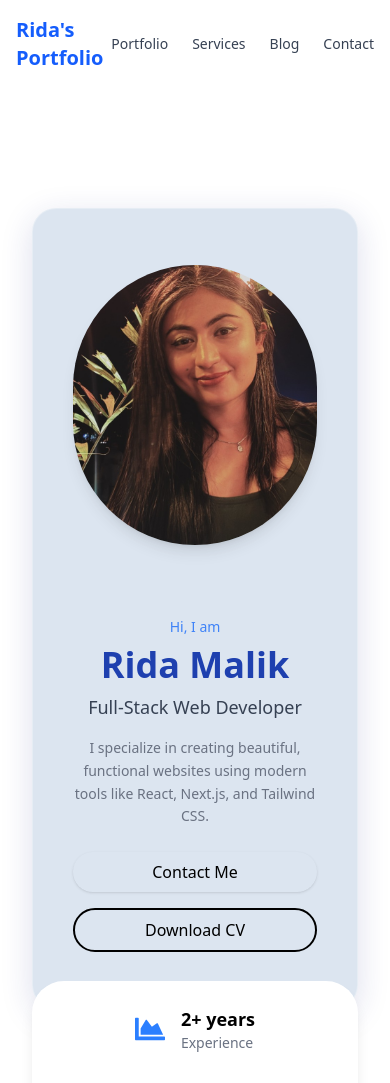
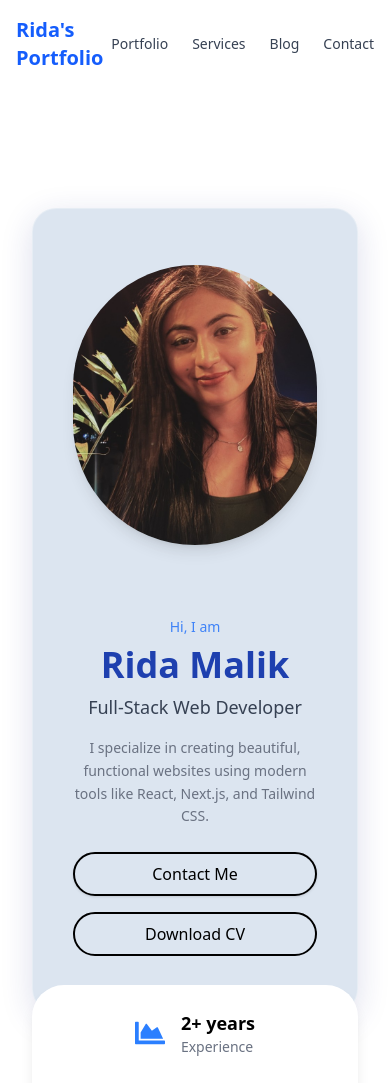
Before and after one commit to martialchess/portfolio-fullstack, a Next.js app: page / in a window 390 px wide. Shown: the top 1083 px of the page. Built offline with nearby package versions, Linux system fonts and the light colour scheme.

Commit message:
adding border and responsiveness to the contact button

```diff
--- a/components/sections/Hero.tsx
+++ b/components/sections/Hero.tsx
@@ -29,10 +29,11 @@ export default function Hero() {
           <div className="flex flex-col md:flex-row gap-4 items-center md:items-start justify-center md:justify-start mt-6">
           <Link
           href="/contact"
-          className="bg-primary text-black px-6 py-2 rounded-full font-medium shadow hover:opacity-90 transition w-full md:w-auto text-center"
+          className="border-2 border-black text-black px-6 py-2 rounded-full font-medium shadow hover:bg-black hover:text-white transition w-full md:w-auto text-center"
           >
           Contact Me
           </Link>
+
 
           <a
           href="/RidaMalik-CV.pdf"
```
